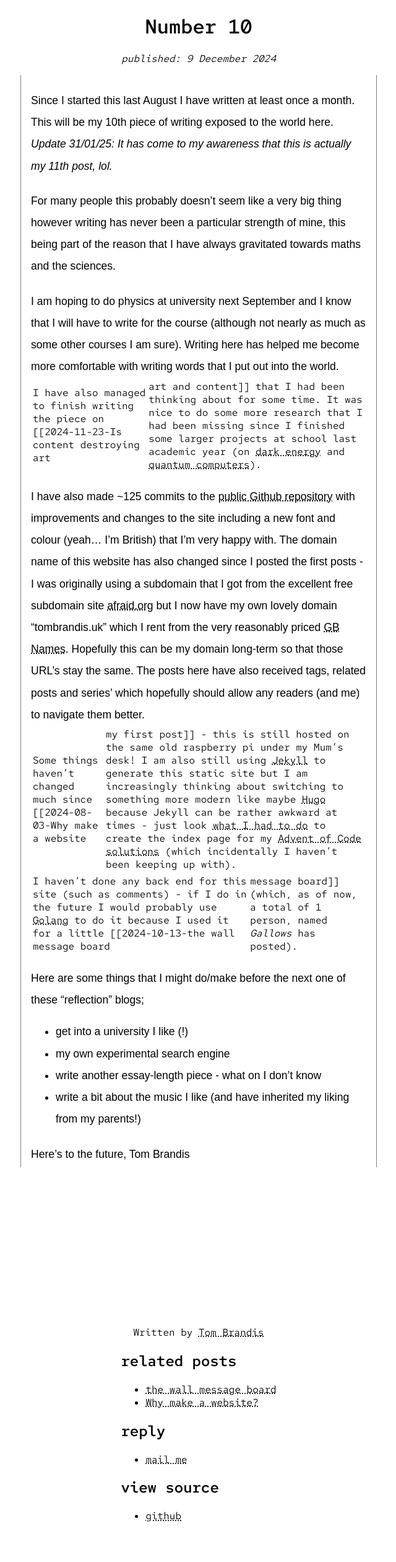
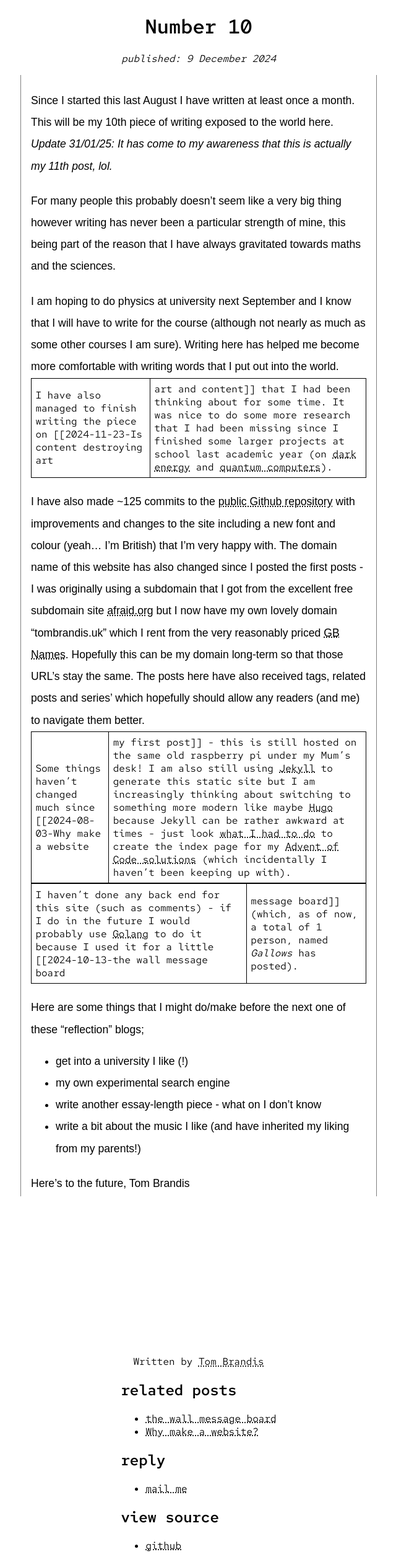
Before and after one commit to TomJB1/my-website-jekyll, a Jekyll site: the page built from _posts/published/2024-12-09-Number 10.md, in a window 1280 px wide. Shown: the whole page at 62% size, without its empty margins (319-959 px from the left). Built offline with Jekyll 4.4.1, drawn with Linux system fonts in a browser that asks for light colours; before the commit the page ends 2472 px from its top, so only the background shows below that.

Commit message:
add default styling for tables

```diff
--- a/assets/css/reset.css
+++ b/assets/css/reset.css
@@ -72,3 +72,14 @@ hr
 {
     border: 0.6rem solid #FF2828;
 }
+
+table
+{
+    border-collapse: collapse;
+
+    & td, th
+    {
+        border: 1px solid black;
+        padding: 0.4rem;
+    }
+}
```
